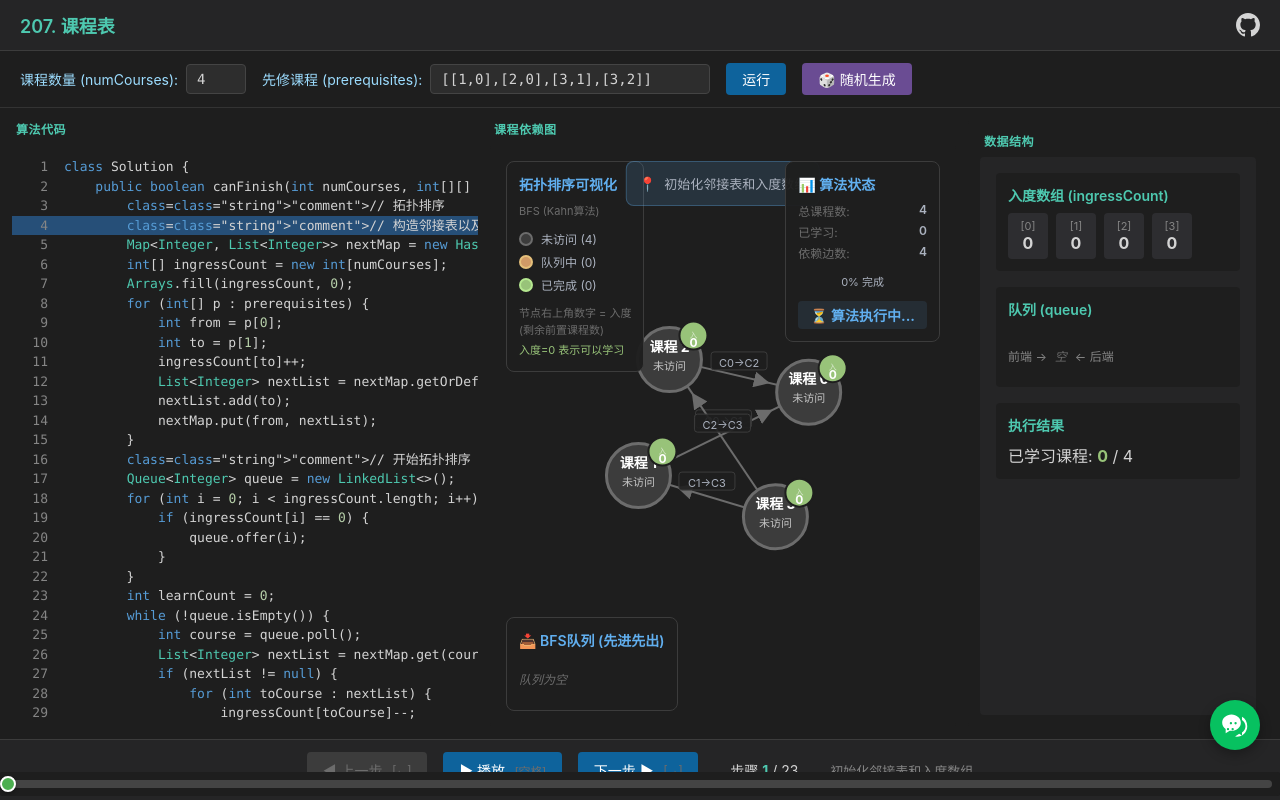
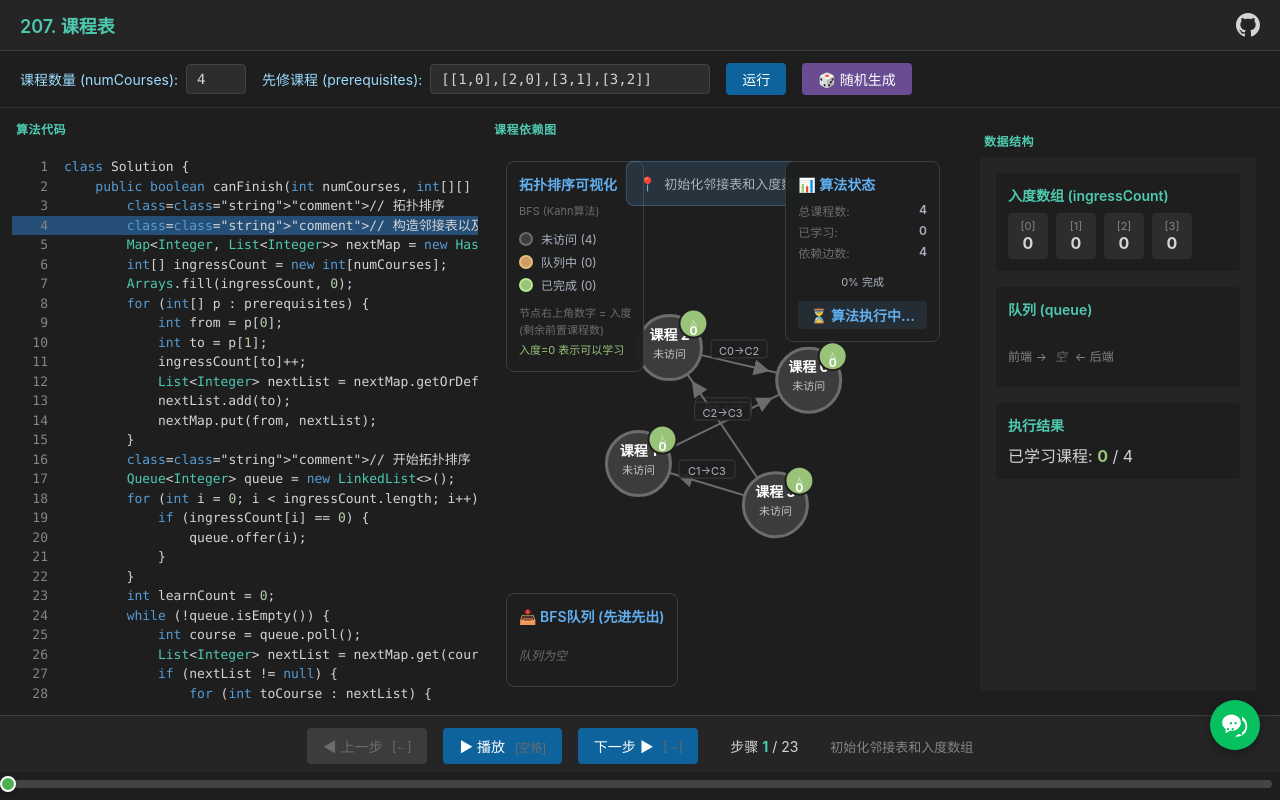
Before and after one commit to fuck-algorithm/leetcode-207-course-schedule, a React (Vite) app: page / in a window 1280 px wide. Built offline with nearby package versions, Linux system fonts and the light colour scheme.

Commit message:
fix: 修复控制面板被进度条遮挡的问题

```diff
--- a/src/components/App.css
+++ b/src/components/App.css
@@ -5,6 +5,8 @@
   width: 100vw;
   overflow: hidden;
   background-color: #1e1e1e;
+  padding-bottom: 24px;
+  box-sizing: border-box;
 }
 
 .main-content {
```
